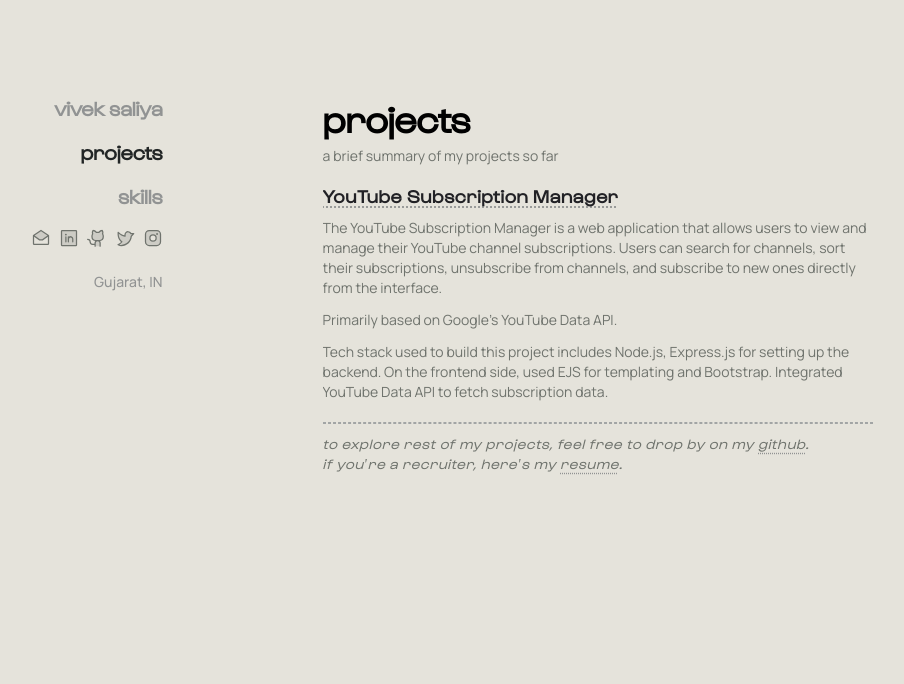
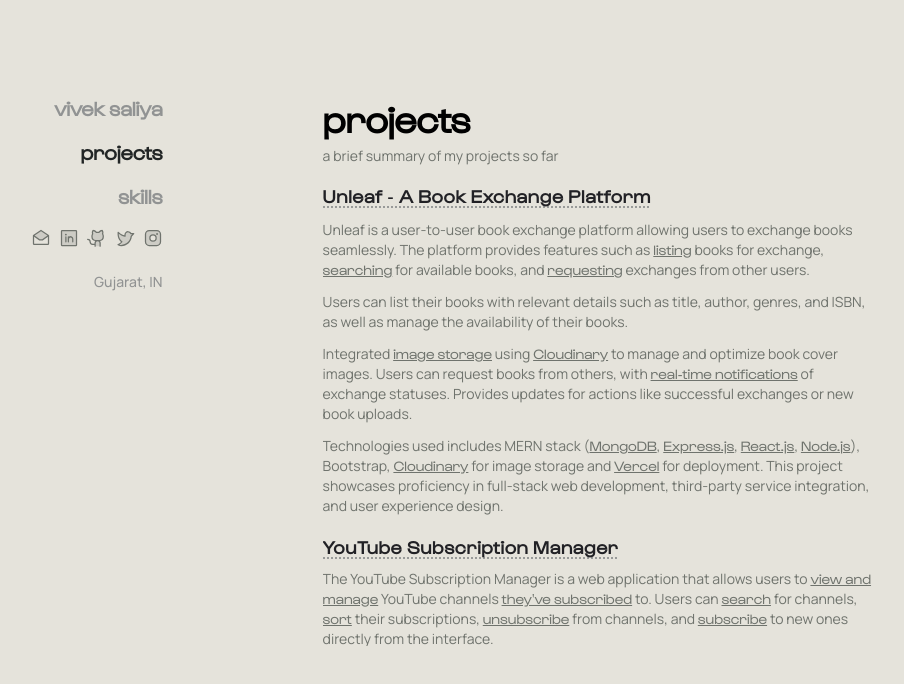
Before and after one commit to saliyavivek/portfolio, a React (Vite) app in the folder frontend/: page /work in a window 1280 px wide. Shown: the top 684 px of the page, without its empty margins (187-1091 px from the left). Built offline with nearby package versions, Linux system fonts and the light colour scheme; the HTML template or start-up script is replaced by a standard one.

Commit message:
add new project

```diff
--- a/frontend/src/pages/Work/Work.jsx
+++ b/frontend/src/pages/Work/Work.jsx
@@ -12,6 +12,44 @@ const Work = () => {
       <div className="work__w">
         <div className="work_w_top">
           <a
+            href="https://minor-project-frontend-dun.vercel.app/"
+            target="_blank"
+          >
+            <h4>Unleaf - A Book Exchange Platform</h4>
+          </a>
+          <div className="work_w_description">
+            <p>
+              Unleaf is a user-to-user book exchange platform allowing users to
+              exchange books seamlessly. The platform provides features such as{" "}
+              <u>listing</u> books for exchange, <u>searching</u> for available
+              books, and <u>requesting</u> exchanges from other users.
+            </p>
+            <p>
+              Users can list their books with relevant details such as title,
+              author, genres, and ISBN, as well as manage the availability of
+              their books.
+            </p>
+            <p>
+              Integrated <u>image storage</u> using <u>Cloudinary</u> to manage
+              and optimize book cover images. Users can request books from
+              others, with <u>real-time notifications</u> of exchange statuses.
+              Provides updates for actions like successful exchanges or new book
+              uploads.
+            </p>
+            <p>
+              Technologies used includes MERN stack (<u>MongoDB</u>,{" "}
+              <u>Express.js</u>, <u>React.js</u>, <u>Node.js</u>), Bootstrap,{" "}
+              <u>Cloudinary</u> for image storage and <u>Vercel</u> for
+              deployment. This project showcases proficiency in full-stack web
+              development, third-party service integration, and user experience
+              design.
+            </p>
+          </div>
+        </div>
+      </div>
+      <div className="work__w">
+        <div className="work_w_top">
+          <a
             href="https://github.com/saliyavivek/youtube-subscription-manager"
             target="_blank"
           >
@@ -20,17 +58,23 @@ const Work = () => {
           <div className="work_w_description">
             <p>
               The YouTube Subscription Manager is a web application that allows
-              users to view and manage their YouTube channel subscriptions.
-              Users can search for channels, sort their subscriptions,
-              unsubscribe from channels, and subscribe to new ones directly from
-              the interface.
+              users to <u>view and manage</u> YouTube channels{" "}
+              <u>they've subscribed</u> to. Users can <u>search</u> for
+              channels, <u>sort</u> their subscriptions, <u>unsubscribe</u> from
+              channels, and <u>subscribe</u> to new ones directly from the
+              interface.
             </p>
-            <p>Primarily based on Google's YouTube Data API. </p>
             <p>
-              Tech stack used to build this project includes Node.js, Express.js
-              for setting up the backend. On the frontend side, used EJS for
-              templating and Bootstrap. Integrated YouTube Data API to fetch
-              subscription data.
+              Primarily based on <u>Google's YouTube Data API.</u>
+            </p>
+            <p>
+              Tech stack used to build this project includes <u>Node.js</u>,{" "}
+              <u>Express.js</u>
+              for setting up the backend. On the frontend side, used <u>
+                EJS
+              </u>{" "}
+              for templating and Bootstrap. Integrated <u>YouTube Data API</u>{" "}
+              to fetch subscription data.
             </p>
           </div>
         </div>
```
Also changed, not shown: 1 other file (tests, documents, lock files or other folders).
